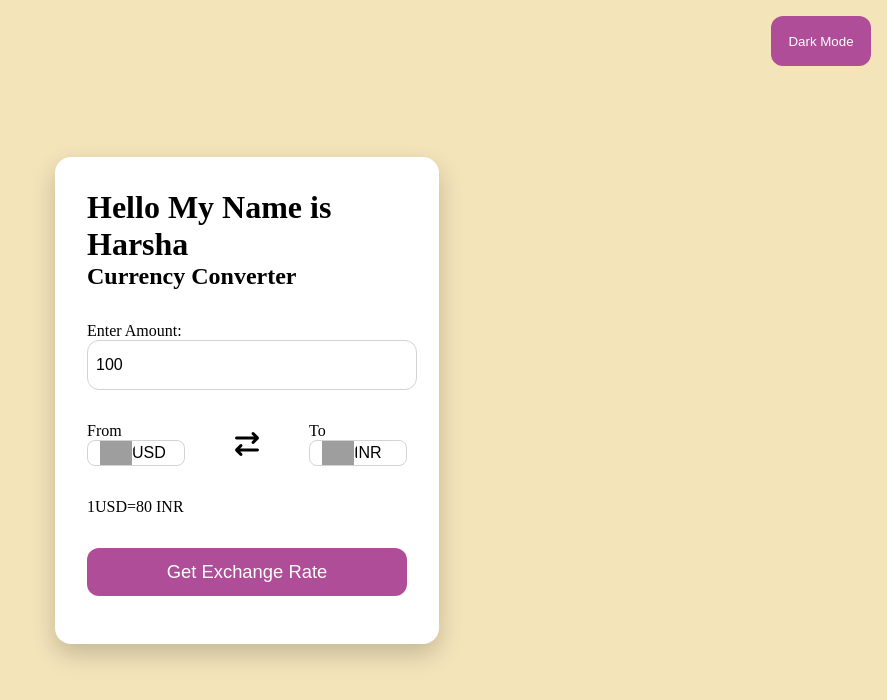
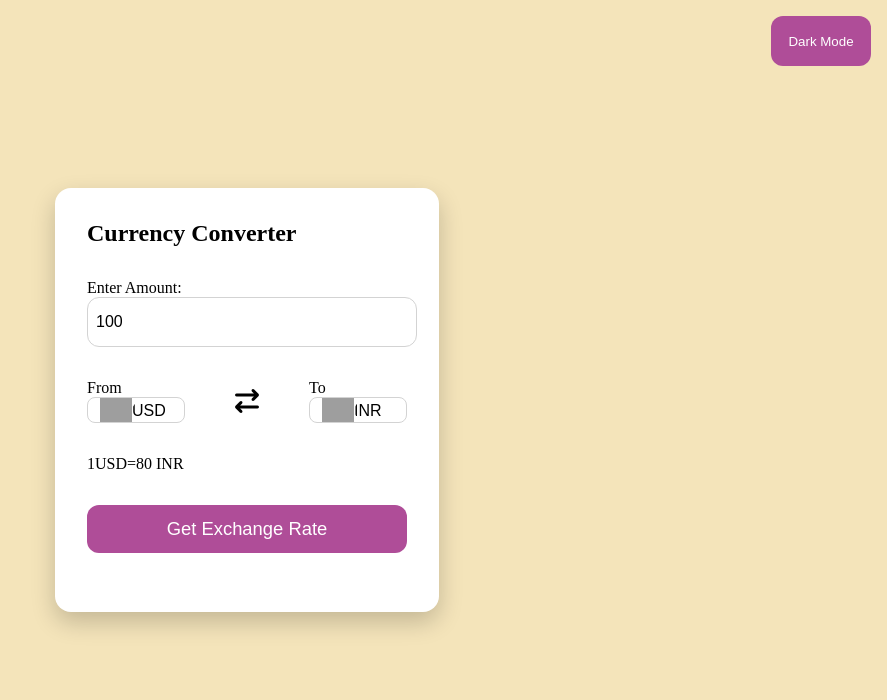
Before and after one commit to HarshaSatpute045/currency_converter-, a plain HTML site: page index.html in a window 1280 px wide. Shown: the whole page, without its empty margins (393-1280 px from the left). Drawn offline with Linux system fonts and the light colour scheme; no server answers; grey boxes are pictures that could not be loaded.

Commit message:
first commit

```diff
--- a/index.html
+++ b/index.html
@@ -10,7 +10,7 @@
 <body>
 
 <div class="container">
-    <h1>Hello My Name is Harsha </h1>
+
 <h2>Currency Converter</h2>
 <form>
     <div class="amount">
```
